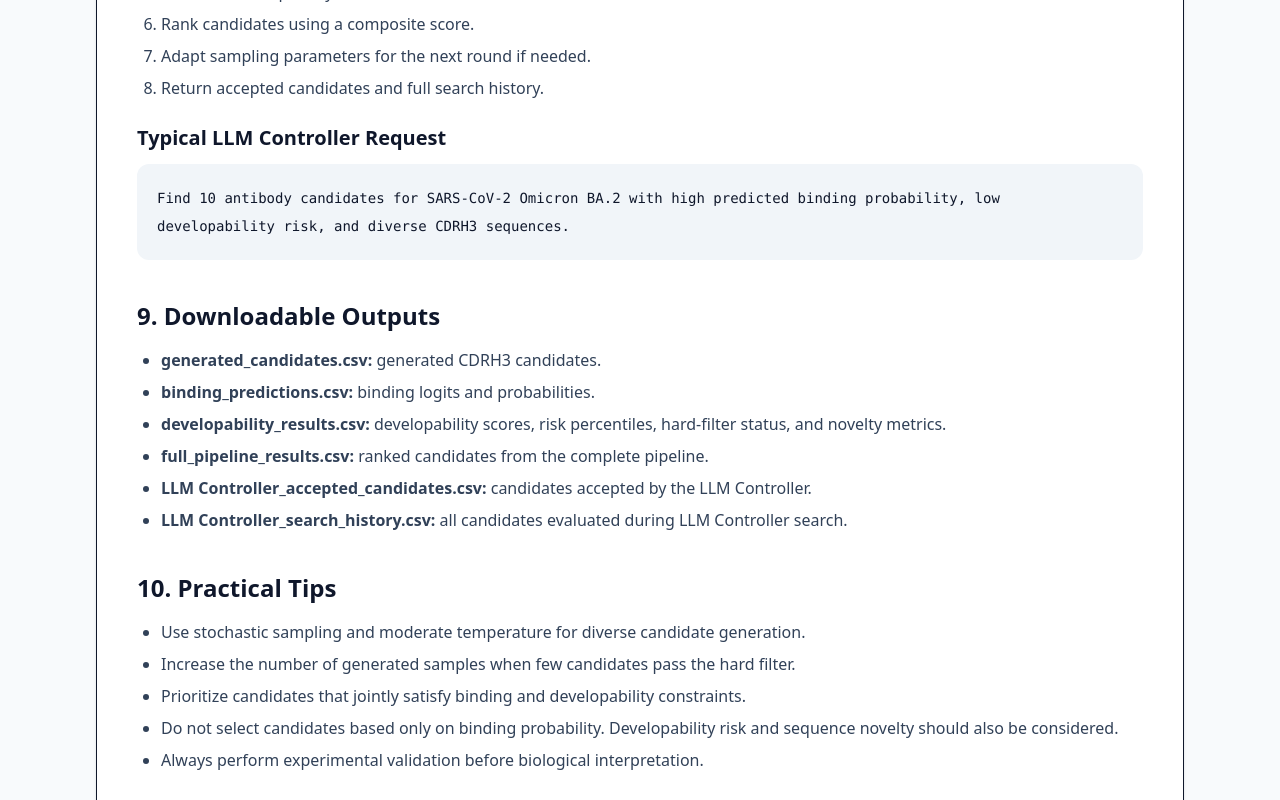
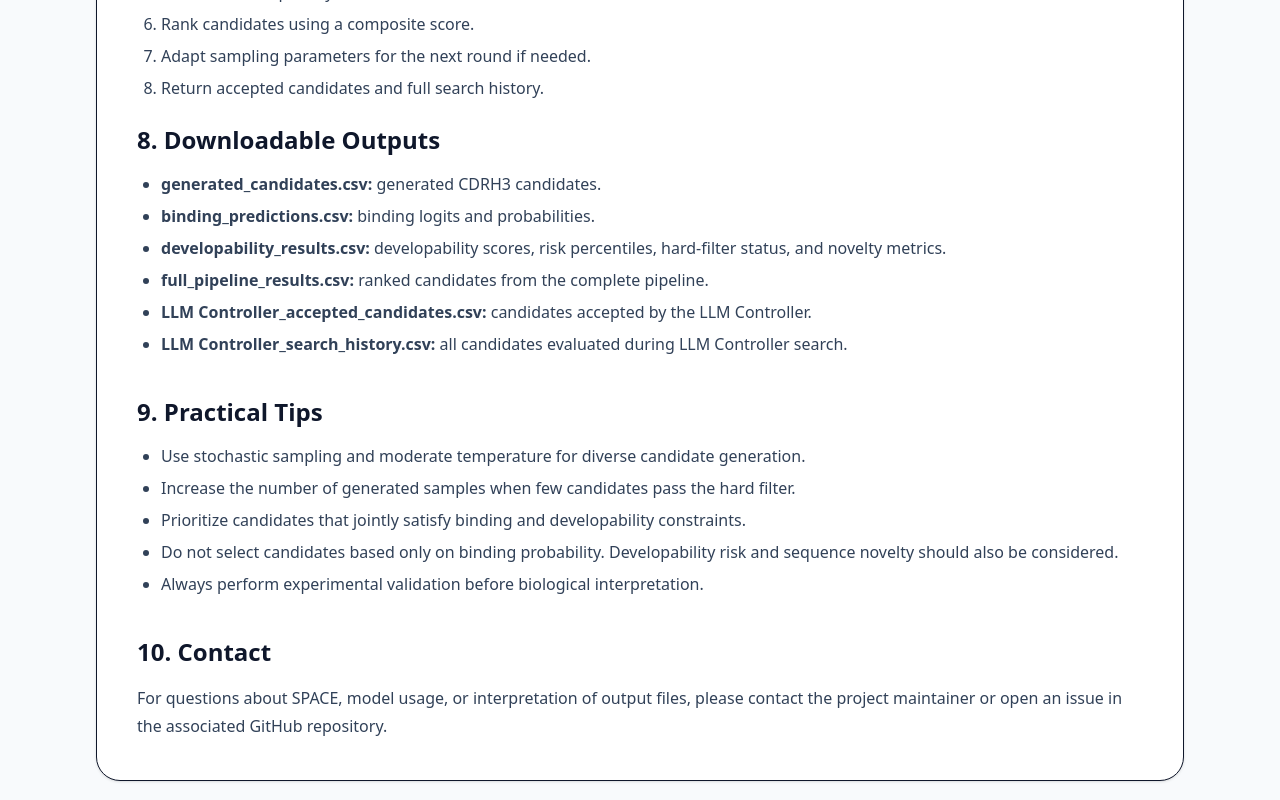
Before and after one commit to Fanxu-alt/Antibody-Design, a Next.js app in the folder frontend/: page /help in a window 1280 px wide. Shown: the part 3580-4380 px from the top of the page. Built offline with nearby package versions, Linux system fonts and the light colour scheme; no server answers.

Commit message:
Update page.tsx

```diff
--- a/frontend/app/help/page.tsx
+++ b/frontend/app/help/page.tsx
@@ -253,15 +253,7 @@ export default function HelpPage() {
             <li>Return accepted candidates and full search history.</li>
           </ol>
 
-          <h3 className="mb-3 text-xl font-semibold">Typical LLM Controller Request</h3>
-
-          <div className="mb-10 rounded-xl bg-slate-100 p-5 font-mono text-sm leading-7">
-            Find 10 antibody candidates for SARS-CoV-2 Omicron BA.2 with high
-            predicted binding probability, low developability risk, and diverse
-            CDRH3 sequences.
-          </div>
-
-          <h2 className="mb-4 text-2xl font-bold">9. Downloadable Outputs</h2>
+          <h2 className="mb-4 text-2xl font-bold">8. Downloadable Outputs</h2>
 
           <ul className="mb-10 list-disc space-y-2 pl-6 text-slate-700">
             <li>
@@ -290,7 +282,7 @@ export default function HelpPage() {
             </li>
           </ul>
 
-          <h2 className="mb-4 text-2xl font-bold">10. Practical Tips</h2>
+          <h2 className="mb-4 text-2xl font-bold">9. Practical Tips</h2>
 
           <ul className="mb-10 list-disc space-y-2 pl-6 text-slate-700">
             <li>
@@ -315,7 +307,7 @@ export default function HelpPage() {
             </li>
           </ul>
 
-          <h2 className="mb-4 text-2xl font-bold">11. Contact</h2>
+          <h2 className="mb-4 text-2xl font-bold">10. Contact</h2>
 
           <p className="leading-7 text-slate-700">
             For questions about SPACE, model usage, or interpretation of output
```
